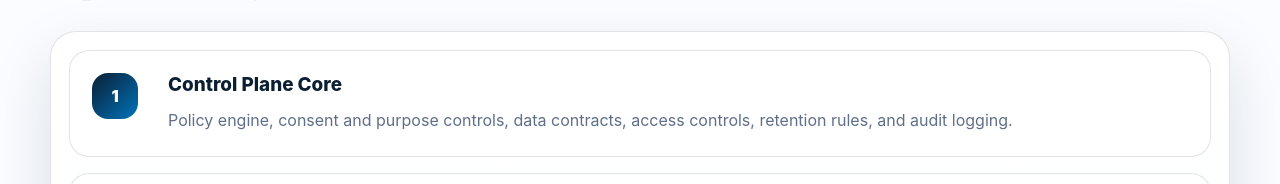
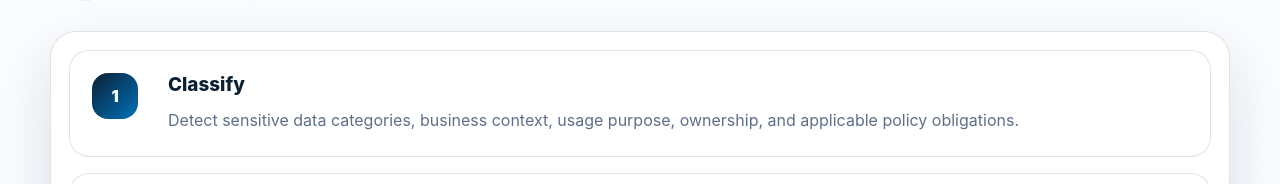
Before and after one commit to DigiTrans-App/digitrans-landing-page, a plain HTML site: page index.html in a window 1280 px wide. Shown: the part 1814-1998 px from the top of the page. Drawn offline with Linux system fonts and the light colour scheme.

Commit message:
Update index.html

```diff
--- a/index.html
+++ b/index.html
@@ -104,8 +104,8 @@
         <div class="arch-layer">
           <span class="layer-number">1</span>
           <div>
-            <h3>Control Plane Core</h3>
-            <p>Policy engine, consent and purpose controls, data contracts, access controls, retention rules, and audit logging.</p>
+            <h3>Classify</h3>
+            <p>Detect sensitive data categories, business context, usage purpose, ownership, and applicable policy obligations.</p>
           </div>
         </div>
         <div class="arch-layer">
```
